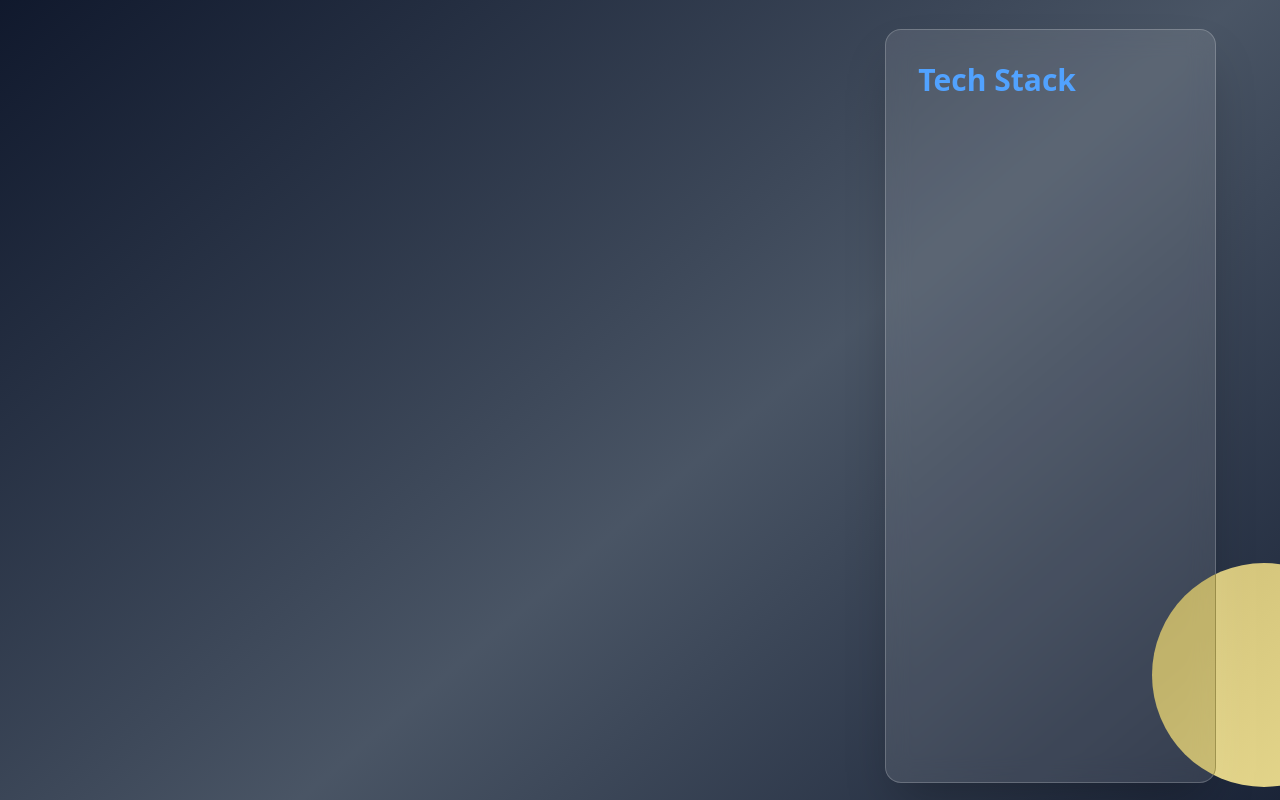
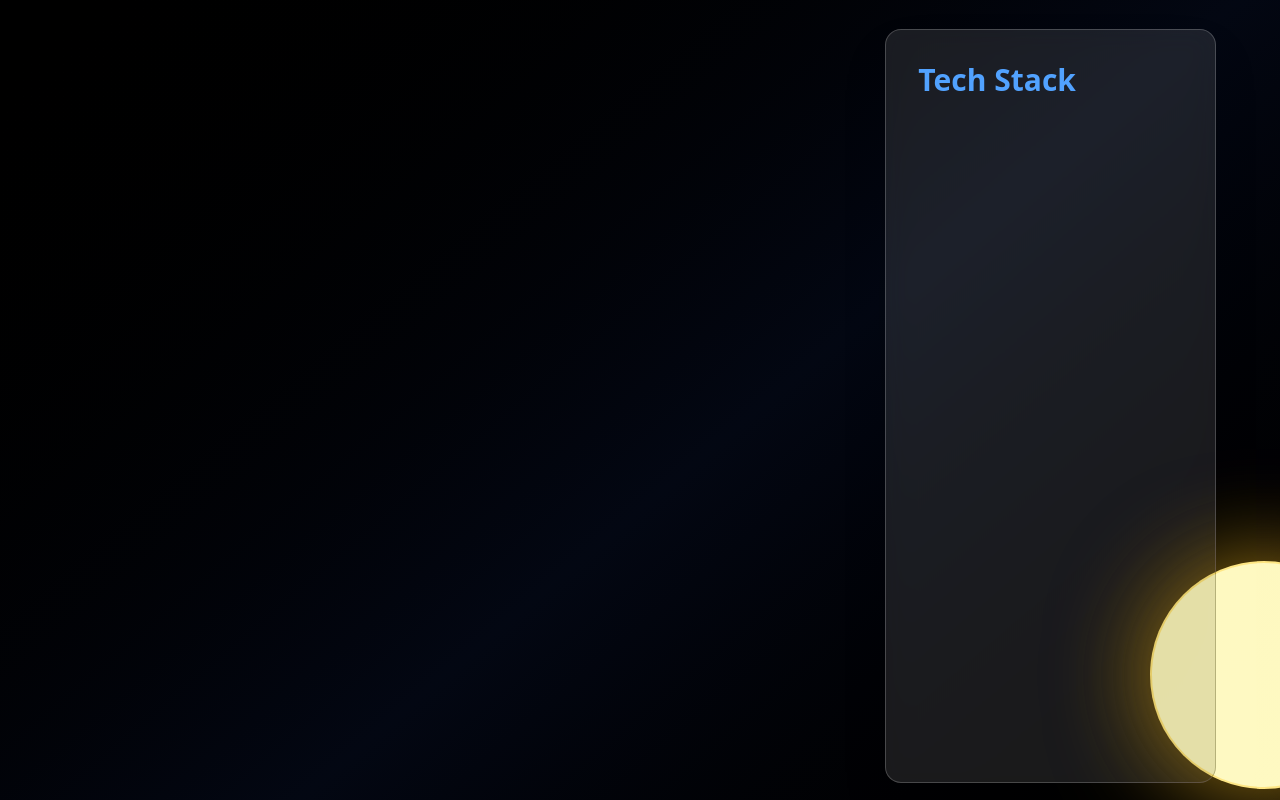
Before and after one commit to ShivahariRukesh/my-portfolio, a React (Vite) app: page / in a window 1280 px wide. Shown: the part 4920-5720 px from the top of the page. Built offline with nearby package versions, Linux system fonts and the light colour scheme.

Commit message:
Created the spotlight with dark theme

```diff
--- a/src/components/About/About.tsx
+++ b/src/components/About/About.tsx
@@ -1,13 +1,13 @@
 import { useEffect, useRef, useState } from 'react';
 import { TechSkillList } from './TechSkillList';
 import gsap from 'gsap';
+
 type PositionType = {
-    x: string | number,
-    y: string | number
+    x: number,
+    y: number
 }
+
 const About = () => {
-
-
     const profileRef = useRef(null);
     const titleRef = useRef(null);
     const skillsRef = useRef<HTMLUListElement>(null);
@@ -114,20 +114,33 @@ const About = () => {
 
     const containerRef = useRef<HTMLDivElement>(null);
     const dragRef = useRef<HTMLDivElement>(null);
+    const titleContainerRef = useRef<HTMLDivElement>(null);
 
-    const [position, setPosition] = useState<PositionType>({ x: '90%', y: '55%' });
+    const [position, setPosition] = useState<PositionType>({ x: 0, y: 0 });
     const [dragging, setDragging] = useState(false);
-    const [rel, setRel] = useState<null | any>(null); // Mouse offset relative to top-left
+    const [rel, setRel] = useState<null | any>(null);
+
+    // Initialize position on mount
+    useEffect(() => {
+        if (containerRef.current) {
+            const rect = containerRef.current.getBoundingClientRect();
+            setPosition({
+                x: rect.width * 0.9,
+                y: rect.height * 0.55
+            });
+        }
+    }, []);
 
     const handleMouseDown = (e: React.MouseEvent<HTMLDivElement>) => {
-        if (!containerRef.current) return;
+        if (!containerRef.current || !dragRef.current) return;
 
-        const targetRect = (e.target as HTMLDivElement).getBoundingClientRect();
+        const dragRect = dragRef.current.getBoundingClientRect();
+        const parentRect = containerRef.current.getBoundingClientRect();
 
         setDragging(true);
         setRel({
-            x: e.clientX - targetRect.left,
-            y: e.clientY - targetRect.top
+            x: e.clientX - dragRect.left,
+            y: e.clientY - dragRect.top
         });
     };
 
@@ -136,7 +149,6 @@ const About = () => {
 
         const parentRect = containerRef.current.getBoundingClientRect();
         const dragRect = dragRef.current.getBoundingClientRect();
-
 
         const newX = e.clientX - parentRect.left - rel.x;
         const newY = e.clientY - parentRect.top - rel.y;
@@ -153,67 +165,36 @@ const About = () => {
         setDragging(false);
     };
 
-    return (
+    // Helper: returns spotlight mask style for any container
+    const getSpotlightStyle = (ref: React.RefObject<HTMLDivElement | HTMLElement>) => {
+        if (!ref.current || !containerRef.current) return {};
 
-        // <section id="about" ref={containerRef} className='relative h-screen w-screen p-10 bg-gray-500 text-black' >
-        //     <div className='w-full h-full grid grid-cols-3 grid-flow-row grid-rows-2  gap-5 justify-items-center items-center '>
+        const containerRect = containerRef.current.getBoundingClientRect();
+        const targetRect = ref.current.getBoundingClientRect();
 
-        //         <div className='row-span-2  w-full h-full flex flex-col '>
+        const spotlightCenterX = position.x + 112; // same radius logic
+        const spotlightCenterY = position.y + 112;
 
-        //             <img src="about_profile.jpg" alt="about_profile_picture" className=' rounded-full hover:scale-90 transition-transform duration-500' />
-        //             <div>
-        //                 Hello There ! I am  Rukesh Shivahari
-        //             </div>
+        const relativeX = spotlightCenterX - (targetRect.left - containerRect.left);
+        const relativeY = spotlightCenterY - (targetRect.top - containerRect.top);
 
-        //         </div>
-
-        //         <div className='  '>
-
-        //             <p className='text-8xl'>
-        //                 Software Developer
-        //             </p>
-        //         </div>
-
-
-        //         <div className='row-span-2  p-6  '>
-        //             <div className='flex flex-col gap-y-5 text-2xl'>
-        //                 {TechSkillList.map((skill, index) =>
-        //                     <li key={index}>
-        //                         {skill}
-        //                     </li>
-        //                 )}
-
-
-        //             </div>
-        //         </div>
-
-        //         <div className=' '>
-        //             <p className='text-5xl'>
-        //                 Hobbies : Playing Sports, Singing and Jamming, Writing Musics, Manga/Comics
-        //             </p>
-
-        //         </div>
-        //         <div className='col-span-3  '>
-        //             <p>
-
-        //                 Well see you around
-        //             </p>
-        //         </div>
+        return {
+            maskImage: `radial-gradient(circle 112px at ${relativeX}px ${relativeY}px, black 100%, transparent 100%)`,
+            WebkitMaskImage: `radial-gradient(circle 112px at ${relativeX}px ${relativeY}px, black 100%, transparent 100%)`
+        };
+    };
 
 
 
-
-
-
-        //     </div>
-
+    return (
         <section
             id="about"
             ref={containerRef}
-            className='relative min-h-screen w-full p-10 bg-gradient-to-br from-slate-900 via-gray-600 to-slate-900 text-white overflow-hidden'
+            className='relative min-h-screen w-full p-10 bg-gradient-to-br from-black via-gray-950 to-black text-gray-900 overflow-hidden'
+            onMouseMove={handleMouseMove}
+            onMouseUp={handleMouseUp}
+            onMouseLeave={handleMouseUp}
         >
-
-
             <div className='relative w-full h-full grid grid-cols-1 md:grid-cols-3 grid-flow-row md:grid-rows-2 gap-8 justify-items-center items-center'>
 
                 {/* Profile Section */}
@@ -230,54 +211,62 @@ const About = () => {
                     <div
                         ref={nameRef}
                         className='text-center'
+                        style={getSpotlightStyle(nameRef)}
                     >
-                        <p className='text-2xl font-light mb-2'>Hello There! I am</p>
-                        <h2 className='text-4xl font-bold'>
+                        <p className='text-2xl font-light mb-2 text-white'>Hello There! I am</p>
+                        <h2 className='text-4xl font-bold text-white'>
                             Rukesh Shivahari
                         </h2>
                     </div>
                 </div>
 
                 {/* Title Section */}
-                <div className='flex items-center justify-center p-6'>
+                <div
+                    ref={titleContainerRef}
+                    className='relative bg-black flex items-center justify-center p-6 overflow-hidden'
+                    style={getSpotlightStyle(titleContainerRef)}
+                >
                     <h1
                         ref={titleRef}
-                        className='text-6xl md:text-8xl font-bold bg-clip-text leading-tight'
+                        className='text-white text-6xl md:text-8xl font-bold leading-tight select-none'
                     >
                         Software Developer
                     </h1>
                 </div>
 
                 {/* Skills Section */}
-                <div className='md:row-span-2 w-full h-full p-6'>
+                <div className='md:row-span-2 w-full h-full p-6'
+                >
                     <div className='bg-white/10 backdrop-blur-md rounded-2xl p-8 shadow-2xl border border-white/20 hover:border-purple-400 transition-all duration-300'>
                         <h3 className='text-3xl font-bold mb-6 text-blue-400'>Tech Stack</h3>
-                        <ul ref={skillsRef} className='flex flex-col gap-y-4 text-xl '>
+                        <ul
+                            ref={skillsRef}
+                            className='flex flex-col gap-y-4 text-xl text-white'
+                            style={getSpotlightStyle(skillsRef)}
+
+                        >
                             {TechSkillList.map((skill, index) => (
                                 <li
                                     key={index}
-                                    className='flex items-center gap-3 '
+                                    className='flex items-center gap-3 group'
                                 >
-
                                     <span className='w-2 h-2 bg-purple-400 rounded-full group-hover:w-4 transition-all duration-300'></span>
-                                    <span className='group-hover:text-purple-300 transition-colors duration-300 '>{skill}</span>
+                                    <span className='group-hover:text-purple-300 transition-colors duration-300'>{skill}</span>
                                 </li>
                             ))}
-
                         </ul>
                     </div>
                 </div>
-
-
 
                 {/* Hobbies Section */}
                 <div
                     ref={hobbiesRef}
                     className='flex items-center justify-center p-6'
+                    style={getSpotlightStyle(hobbiesRef)}
                 >
                     <div className='bg-white/5 backdrop-blur-sm rounded-2xl p-8 border border-white/10 hover:bg-white/10 transition-all duration-300'>
                         <h3 className='text-2xl font-bold mb-4 text-blue-300'>Hobbies</h3>
-                        <p className='text-3xl md:text-4xl font-light leading-relaxed'>
+                        <p className='text-3xl md:text-4xl font-light leading-relaxed text-white'>
                             Playing Sports, Singing and Jamming, Writing Music, Manga/Comics
                         </p>
                     </div>
@@ -287,33 +276,86 @@ const About = () => {
                 <div
                     ref={footerRef}
                     className='col-span-1 md:col-span-3 flex items-center justify-center'
+                    style={getSpotlightStyle(footerRef)}
                 >
                     <p className='text-3xl font-light italic text-gray-400 hover:text-white transition-colors duration-300 cursor-default'>
                         Well, see you around ✌️
                     </p>
                 </div>
             </div>
+
+            {/* Draggable Spotlight */}
             <div
                 ref={dragRef}
-                className='relative  w-56 h-56 rounded-full cursor-grabbing bg-yellow-100 mix-blend-difference'
+                className='w-56 h-56 rounded-full ring-2 ring-amber-200 shadow-[0_0_100px_rgba(251,191,36,0.7)] bg-yellow-100 mix-blend-difference'
                 onMouseDown={handleMouseDown}
-                onMouseMove={handleMouseMove}
-                onMouseUp={handleMouseUp}
-                onMouseLeave={handleMouseUp}
                 style={{
                     position: 'absolute',
                     left: position.x,
                     top: position.y,
-
-
+                    cursor: dragging ? 'grabbing' : 'grab',
                     userSelect: 'none',
                     padding: 10
                 }}
-            >
-
-            </div>
+            />
         </section>
     );
 };
 
 export default About;
+
+
+
+
+
+// <section id="about" ref={containerRef} className='relative h-screen w-screen p-10 bg-gray-500 text-black' >
+//     <div className='w-full h-full grid grid-cols-3 grid-flow-row grid-rows-2  gap-5 justify-items-center items-center '>
+
+//         <div className='row-span-2  w-full h-full flex flex-col '>
+
+//             <img src="about_profile.jpg" alt="about_profile_picture" className=' rounded-full hover:scale-90 transition-transform duration-500' />
+//             <div>
+//                 Hello There ! I am  Rukesh Shivahari
+//             </div>
+
+//         </div>
+
+//         <div className='  '>
+
+//             <p className='text-8xl'>
+//                 Software Developer
+//             </p>
+//         </div>
+
+
+//         <div className='row-span-2  p-6  '>
+//             <div className='flex flex-col gap-y-5 text-2xl'>
+//                 {TechSkillList.map((skill, index) =>
+//                     <li key={index}>
+//                         {skill}
+//                     </li>
+//                 )}
+
+
+//             </div>
+//         </div>
+
+//         <div className=' '>
+//             <p className='text-5xl'>
+//                 Hobbies : Playing Sports, Singing and Jamming, Writing Musics, Manga/Comics
+//             </p>
+
+//         </div>
+//         <div className='col-span-3  '>
+//             <p>
+
+//                 Well see you around
+//             </p>
+//         </div>
+
+
+
+
+
+
+//     </div>
```
